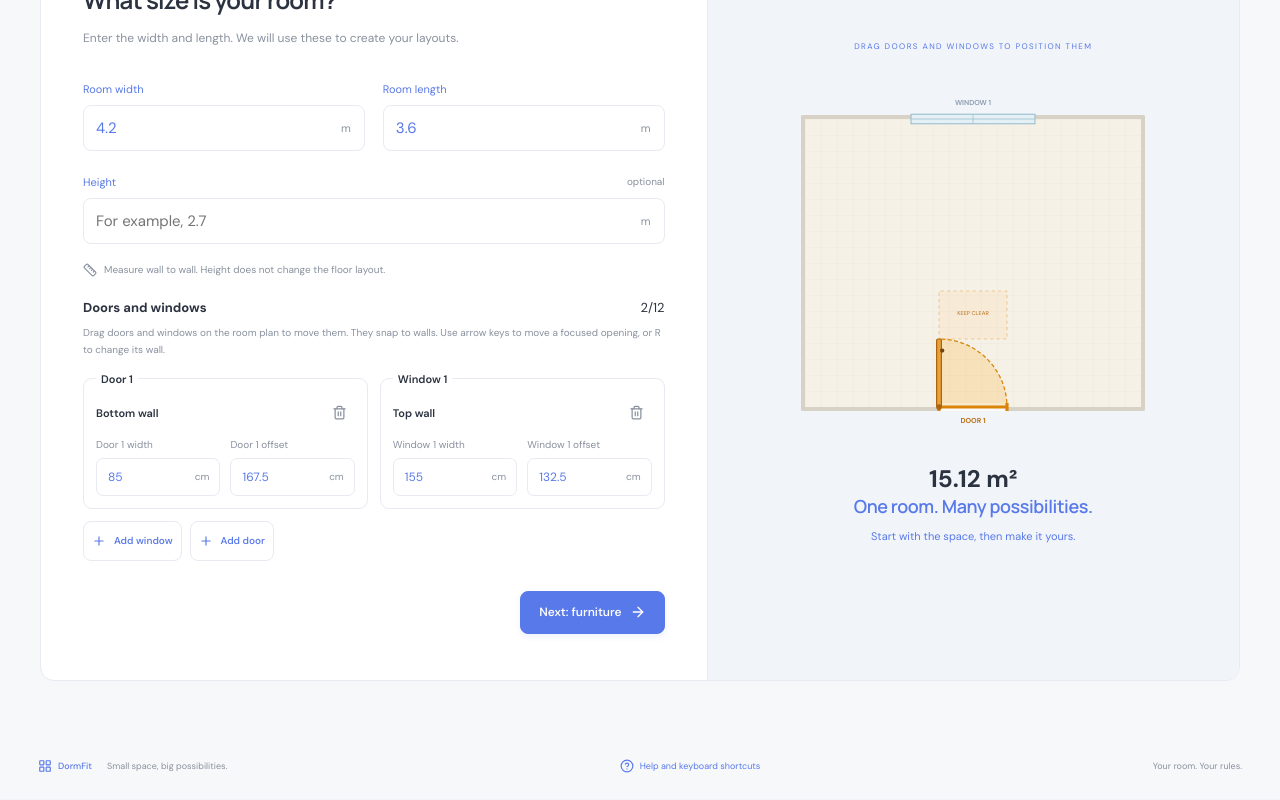
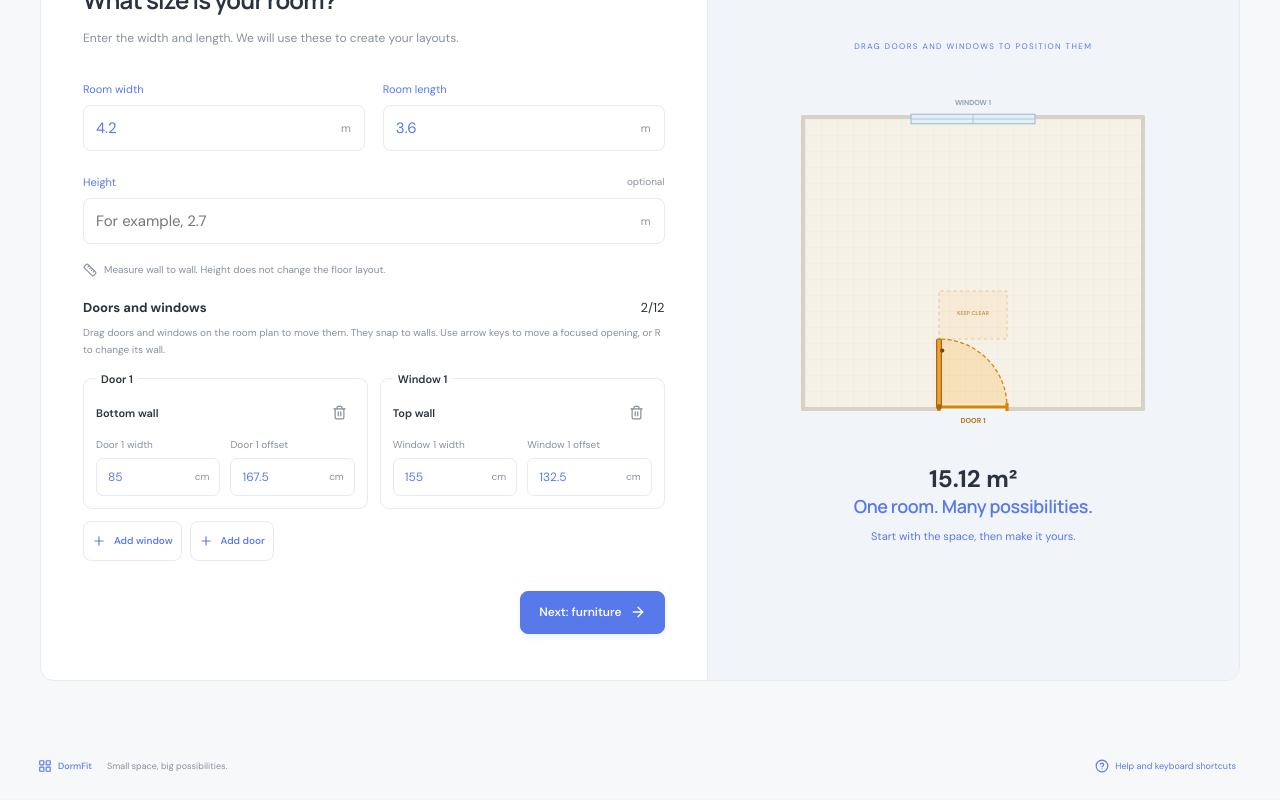
Before and after one commit to Musa12121/DormFit, a React (Vite) app: page / in a window 1280 px wide. Shown: the part 398-1198 px from the top of the page. Built offline with nearby package versions, Linux system fonts and the light colour scheme.

Commit message:
fix(ui): remove room rules tagline

```diff
--- a/src/App.tsx
+++ b/src/App.tsx
@@ -1145,7 +1145,6 @@ export default function App() {
           </span>
           <button onClick={() => setDialog('help')}>
             <CircleHelp size={14} />{t("Help and keyboard shortcuts")}</button>
-          <span>{t("Your room. Your rules.")}</span>
         </footer>
       </main>
 
--- a/src/translations.ts
+++ b/src/translations.ts
@@ -206,7 +206,6 @@ export const translations: Record<string, readonly [string, string]> = {
   'After choosing a layout, drag or resize any furniture item.': ['Выбрав планировку, перемещайте мебель и меняйте её размеры.', 'Bir plan seçtikten sonra eşyaları taşıyın veya ölçülerini değiştirin.'],
   'Small space, big possibilities.': ['Мало места — много возможностей.', 'Küçük alan, büyük olanaklar.'],
   'Help and keyboard shortcuts': ['Помощь и горячие клавиши', 'Yardım ve klavye kısayolları'],
-  'Your room. Your rules.': ['Ваша комната. Ваши правила.', 'Sizin odanız. Sizin kurallarınız.'],
   'Choose a DormFit layout file': ['Выберите файл планировки DormFit', 'Bir DormFit plan dosyası seçin'],
   'Dismiss notification': ['Закрыть уведомление', 'Bildirimi kapat'],
   'Name your layout': ['Назовите планировку', 'Planınıza ad verin'],
```
